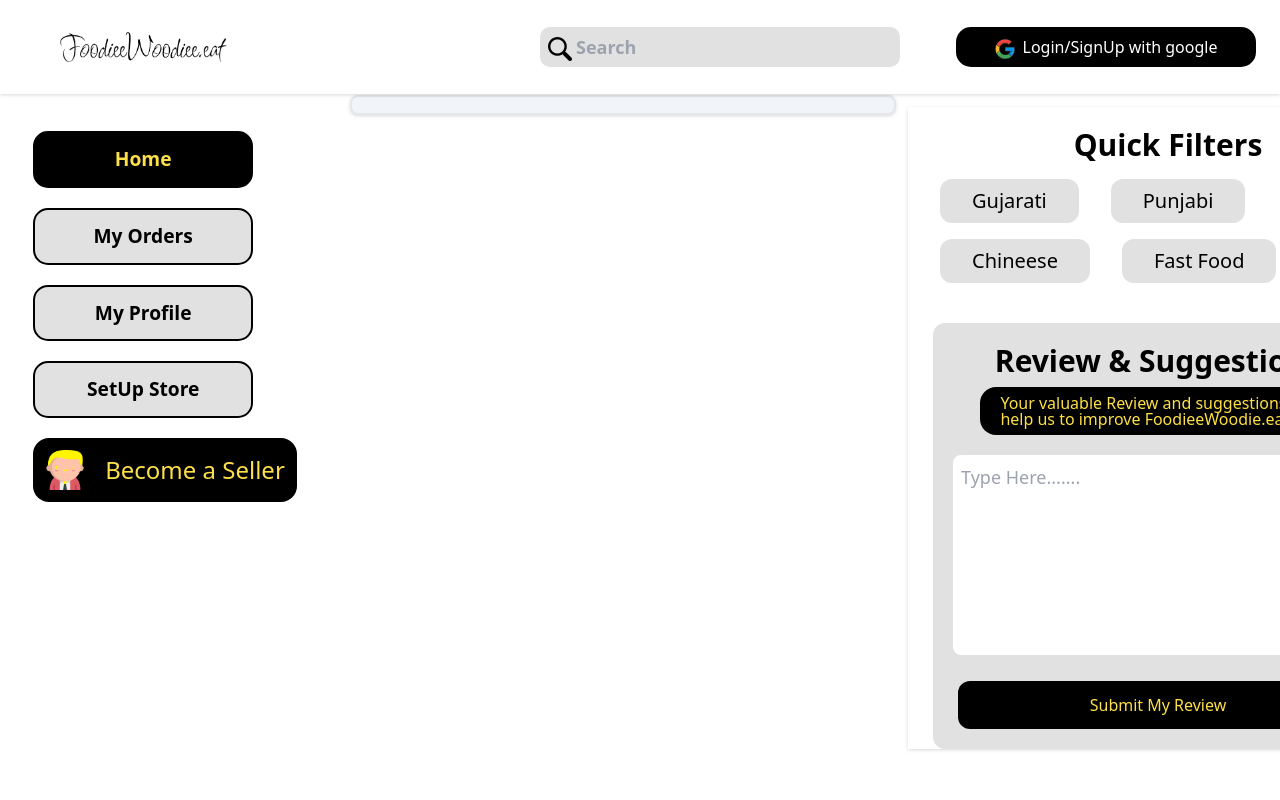
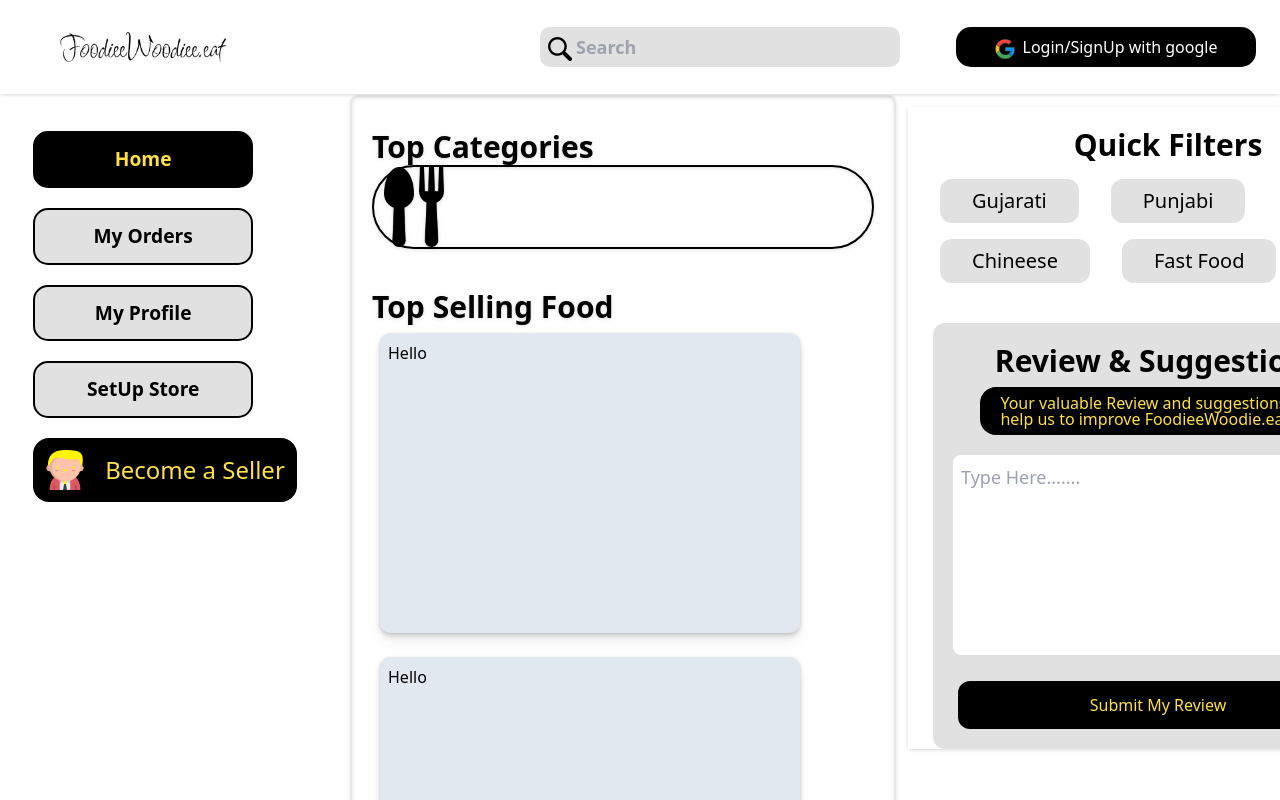
Before and after one commit to AMANSINGH5409/trial-app, a React (Create React App) app: page / in a window 1280 px wide. Shown: the top 800 px of the page. Built offline with nearby package versions, Linux system fonts and the light colour scheme.

Commit message:
Home Done

```diff
--- /dev/null
+++ b/src/components/Home.jsx
@@ -0,0 +1,33 @@
+import React from 'react'
+import TopCat from './TopCat'
+import TopSelling from './TopSelling'
+
+
+const Home = () => {
+
+
+    return (
+        <div className="w-full flex flex-col mt-3 p-3">
+            {/* Top Categories */}
+            <div className="w-full flex flex-col">
+                <h1 className="font-semibold text-3xl">Top Categories</h1>
+                <div className="flex flew-row gap-3 border-2 border-black rounded-full ">
+                    <TopCat />
+                </div>
+            </div>
+            <div className="mt-10 flex flex-col">
+                <h1 className="text-3xl font-semibold">Top Selling Food</h1>
+                <div className="flex flex-wrap flex-row gap-2">
+                    <TopSelling />
+                    <TopSelling />
+                    <TopSelling />
+                    <TopSelling />
+                    <TopSelling />
+                    <TopSelling />
+                </div>
+            </div>
+        </div>
+    )
+}
+
+export default Home
--- a/src/components/MainContent.jsx
+++ b/src/components/MainContent.jsx
@@ -1,9 +1,10 @@
 import React from 'react'
-import { MyOrders , MyProfile , SetUpStore , Nothing } from './index';
+import { MyOrders , MyProfile , SetUpStore , Nothing , Home } from './index';
 
 export const MainContent = (props) => {
 
   const componentList =  {
+    'home' : <Home /> ,
     'myorders': <MyOrders /> ,
     'myprofile' : <MyProfile /> ,
     'setupstore' : <SetUpStore /> ,
@@ -11,7 +12,7 @@ export const MainContent = (props) => {
   }
 
   return (
-    <div id='mainContent' className="p-2 border-2 w-full  rounded-[8px] bg-slate-100 drop-shadow">
+    <div id='mainContent' className="p-2 border-2 w-full  rounded-[8px] drop-shadow">
       {componentList[props.load]}
     </div>
   )
--- /dev/null
+++ b/src/components/TopCat.jsx
@@ -0,0 +1,13 @@
+import { food } from "../assets"
+
+import React from 'react'
+
+const TopCat = () => {
+  return (
+    <div className="flex w-[80px] h-[80px] rounded-full">
+        <img src={food} alt="food" />
+    </div>
+  )
+}
+
+export default TopCat
--- /dev/null
+++ b/src/components/TopSelling.jsx
@@ -0,0 +1,11 @@
+import React from 'react'
+
+const TopSelling = () => {
+  return (
+    <div className="p-2 sm:min-w-[420px] min-w-[320px] rounded-[10px] drop-shadow-lg bg-slate-200 h-[300px] m-2">
+        <h1>Hello</h1>
+    </div>
+  )
+}
+
+export default TopSelling
--- a/src/components/index.js
+++ b/src/components/index.js
@@ -6,6 +6,7 @@ import QuickFilters from "./QuickFilters";
 import Nothing from "./Nothing";
 import MyProfile from "./MyProfile";
 import SetUpStore from "./SetUpStore";
+import Home from "./Home";
 
 export {
     Navbar ,
@@ -16,4 +17,5 @@ export {
     QuickFilters ,
     Nothing ,
     SetUpStore ,
+    Home ,
 }
```
